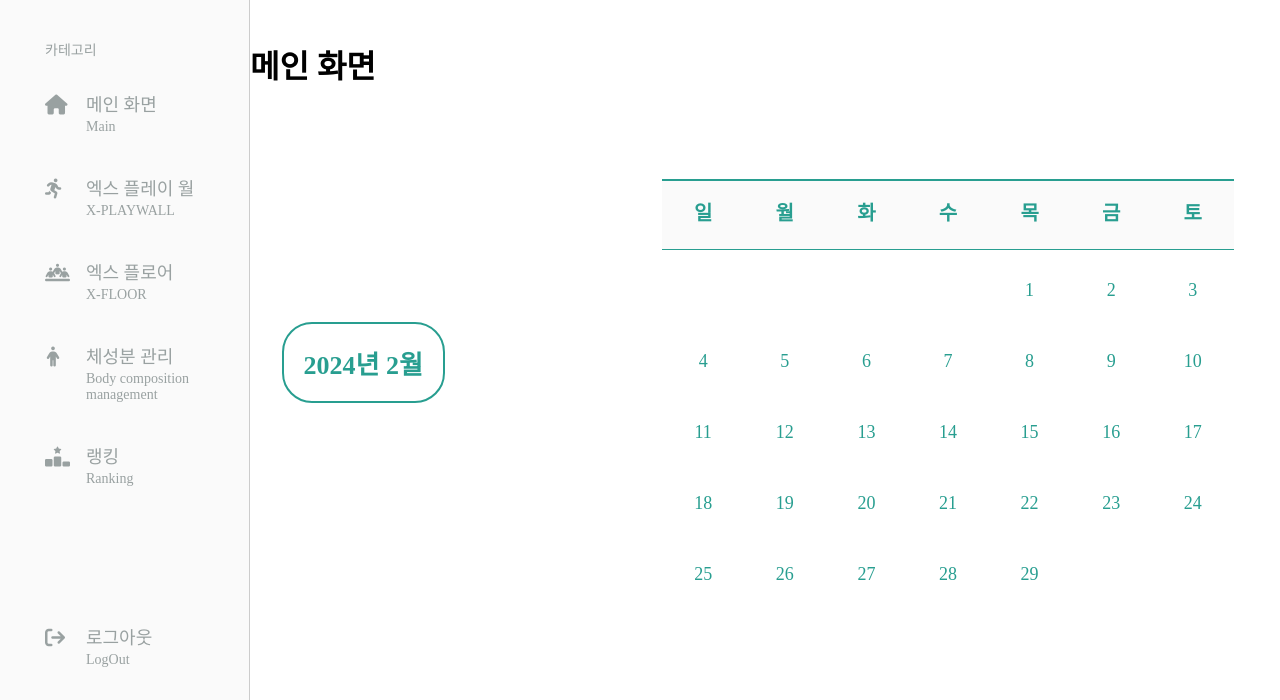
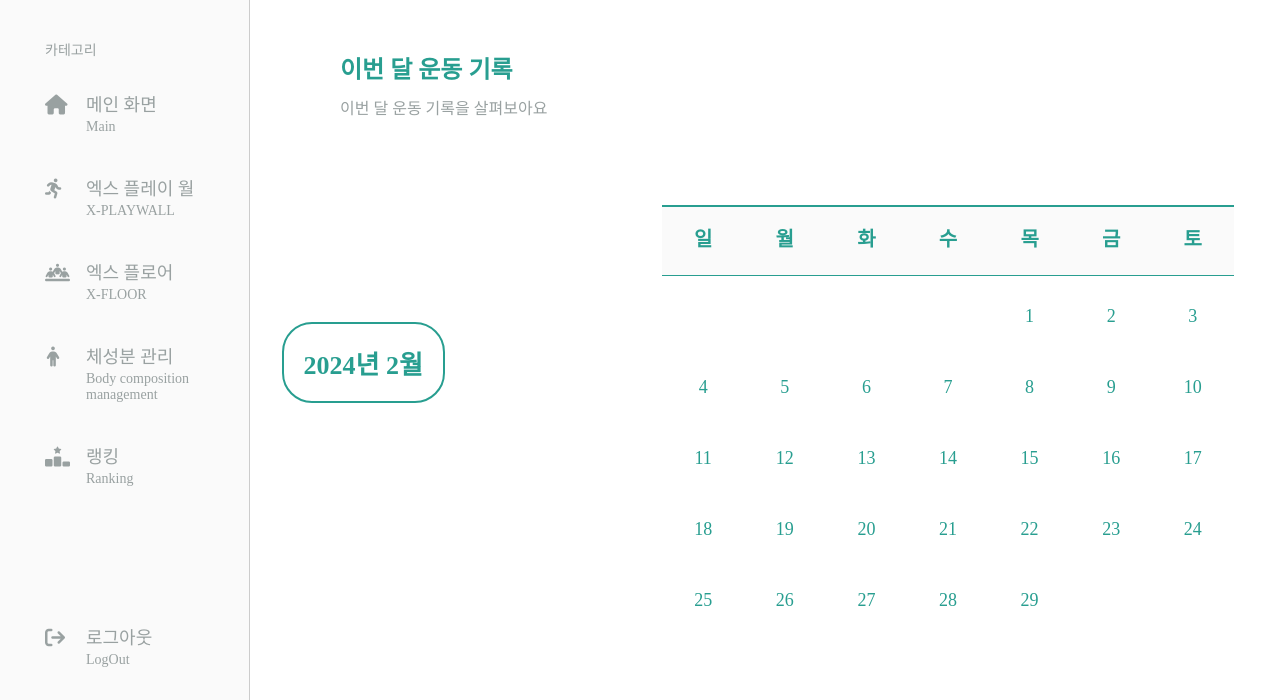
Before and after one commit to yhyg6969/NadeuriSmartMirror, a Django app: page /main/ in a window 1280 px wide; the page is wider, and only the part inside the window is pictured. Shown: the part 100-800 px from the top of that part. Run offline with Django 4.2, Linux system fonts and the light colour scheme; parts of the project's set-up code (start-up, migrations or seed data) failed here and were passed over; some web fonts are replaced.

Commit message:
Update main.html

```diff
--- a/main/templates/main.html
+++ b/main/templates/main.html
@@ -80,7 +80,11 @@
     </nav>
 
     <main>
-        <h1>메인 화면</h1>
+
+        <div class="title">
+            <h2>이번 달 운동 기록</h2>
+            <p>이번 달 운동 기록을 살펴보아요</p>
+        </div>
 
         <input type="hidden" id="totalActivityTimeMinutes" value="{{ total_activity_time_minutes }}">
         <input type="hidden" id="totalActivityTimeSeconds" value="{{ total_activity_time_seconds }}">
```
